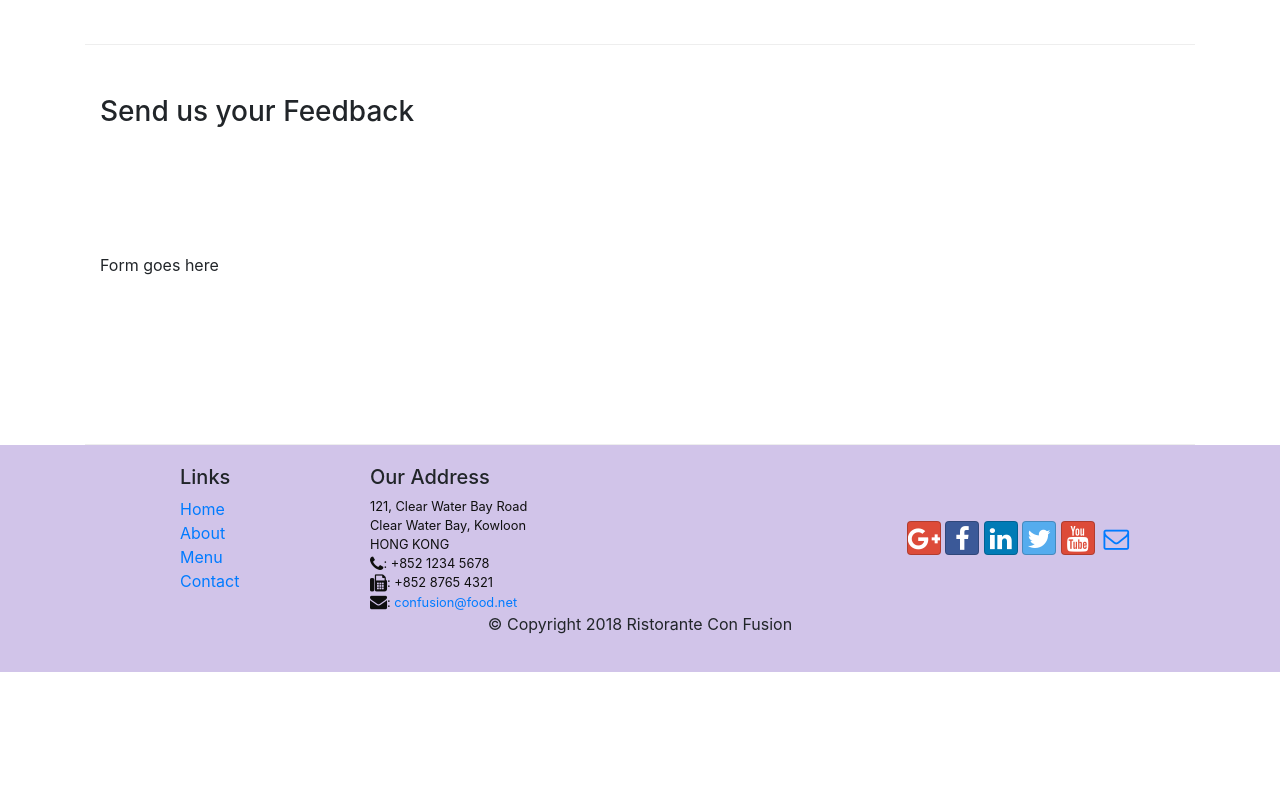
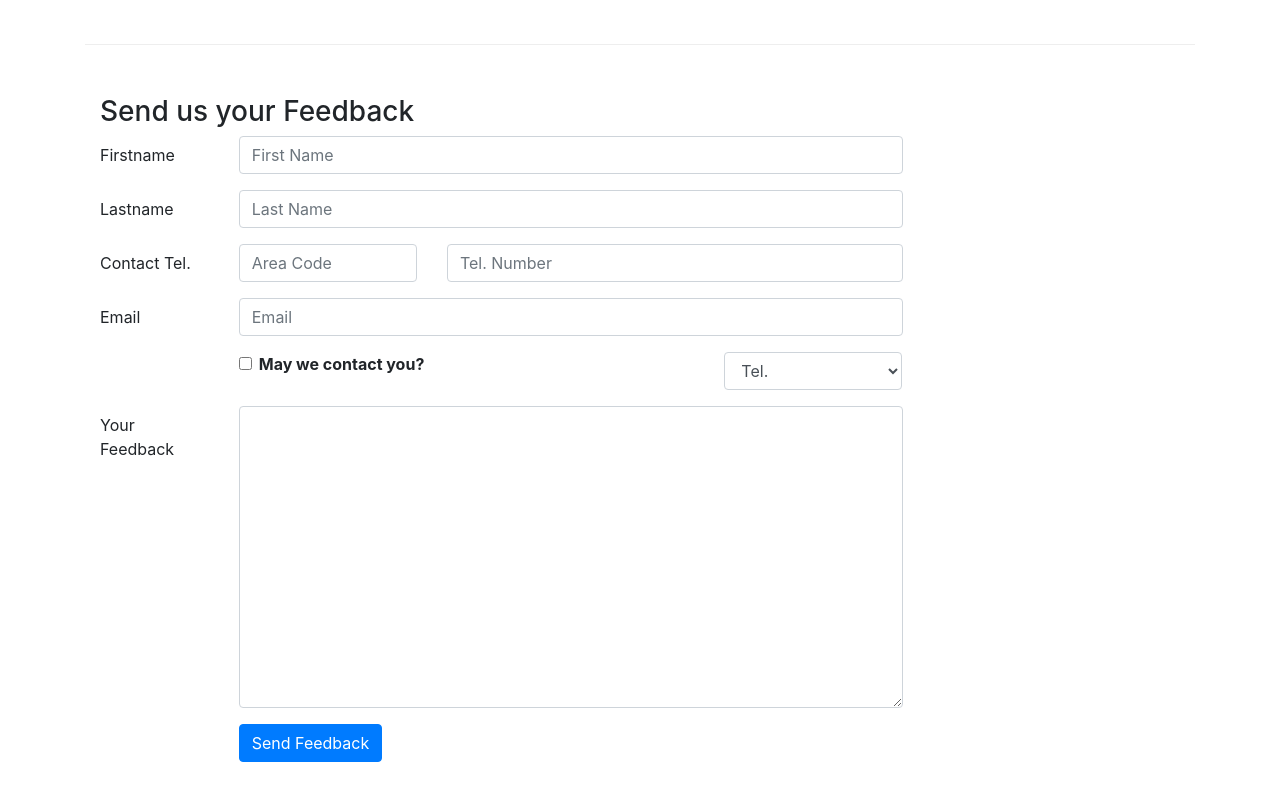
Before and after one commit to arkebi24/conFusion, a website: page contactus.html in a window 1280 px wide. Shown: the part 820-1620 px from the top of the page. Before the commit the page ends 1492 px from the top, so only its background shows below. Drawn offline with nearby package versions, Linux system fonts and the light colour scheme.

Commit message:
Forms and buttons

```diff
--- a/contactus.html
+++ b/contactus.html
@@ -92,7 +92,64 @@
               <h3>Send us your Feedback</h3>
            </div>
             <div class="col-12 col-md-9">
-                Form goes here
+                <form>
+                    <div class="form-group row">
+                        <label for="firstname" class="col-md-2 col-form-label">Firstname</label>
+                        <div class="col-md-10">
+                            <input type="text" class="form-control" id="firstname" name="firstname" placeholder="First Name">
+                        </div>
+                    </div>
+                    <div class="form-group row">
+                        <label for="lastname" class="col-md-2 col-form-label">Lastname</label>
+                        <div class="col-md-10">
+                            <input type="text" class="form-control" id="lastname" name="lastname" placeholder="Last Name">
+                        </div>
+                    </div>
+                    <div class="form-group row">
+                        <label for="telnum" class="col-12 col-md-2 col-form-label">Contact Tel.</label>
+                        <div class="col-5 col-md-3">
+                            <input type="tel" class="form-control" id="areacode" name="areacode" placeholder="Area Code">
+                        </div>
+                        <div class="col-7 col-md-7">
+                            <input type="tel" class="form-control" id="telnum" name="telnum" placeholder="Tel. Number">
+                        </div>
+                    </div>
+                    <div class="form-group row">
+                        <label for="emailid" class="col-md-2 col-form-label">Email</label>
+                        <div class="col-md-10">
+                            <input type="email" class="form-control" id="emailid" name="emailid" placeholder="Email">
+                        </div>
+                    </div>
+                    <div class="form-group row">
+                        <div class="col-md-6 offset-md-2">
+                            <div class="form-check">
+                                <input type="checkbox" class="form-check-input" name="approve" id="approve" value="">
+                                <label class="form-check-label" for="approve">
+                                    <strong>May we contact you?</strong>
+                                </label>
+                            </div>
+                        </div>
+                        <div class="col-md-3 offset-md-1">
+                            <select class="form-control">
+                                <option>Tel.</option>
+                                <option>Email</option>
+                            </select>
+                        </div>
+                    </div>
+                    <div class="form-group row">
+                        <label for="feedback" class="col-md-2 col-form-label">Your Feedback</label>
+                        <div class="col-md-10">
+                            <textarea class="form-control" id="feedback" name="feedback" rows="12"></textarea>
+                        </div>
+                    </div>
+                    <div class="form-group row">
+                        <div class="offset-md-2 col-md-10">
+                            <button type="submit" class="btn btn-primary">
+                                Send Feedback
+                            </button>
+                        </div>
+                    </div>
+                </form>
             </div>
              <div class="col-12 col-md">
             </div>
```
